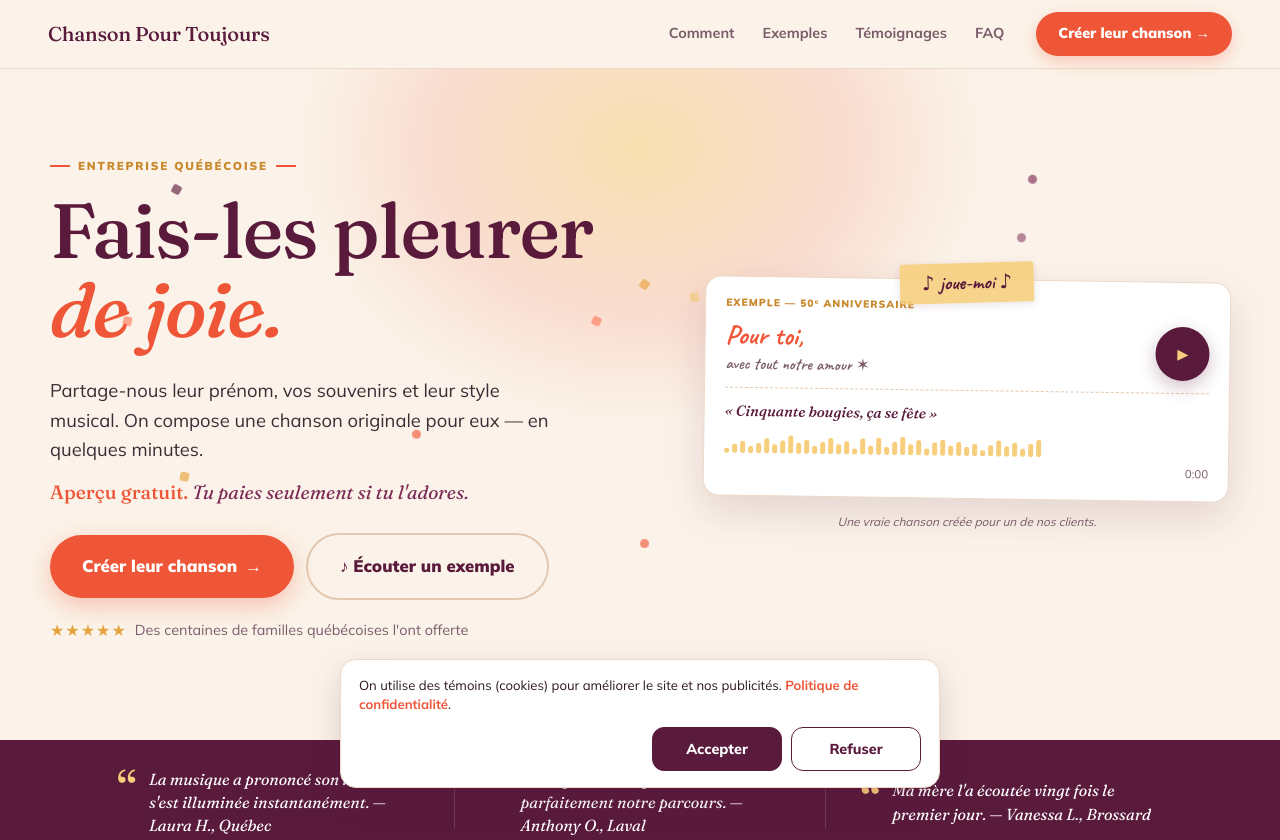
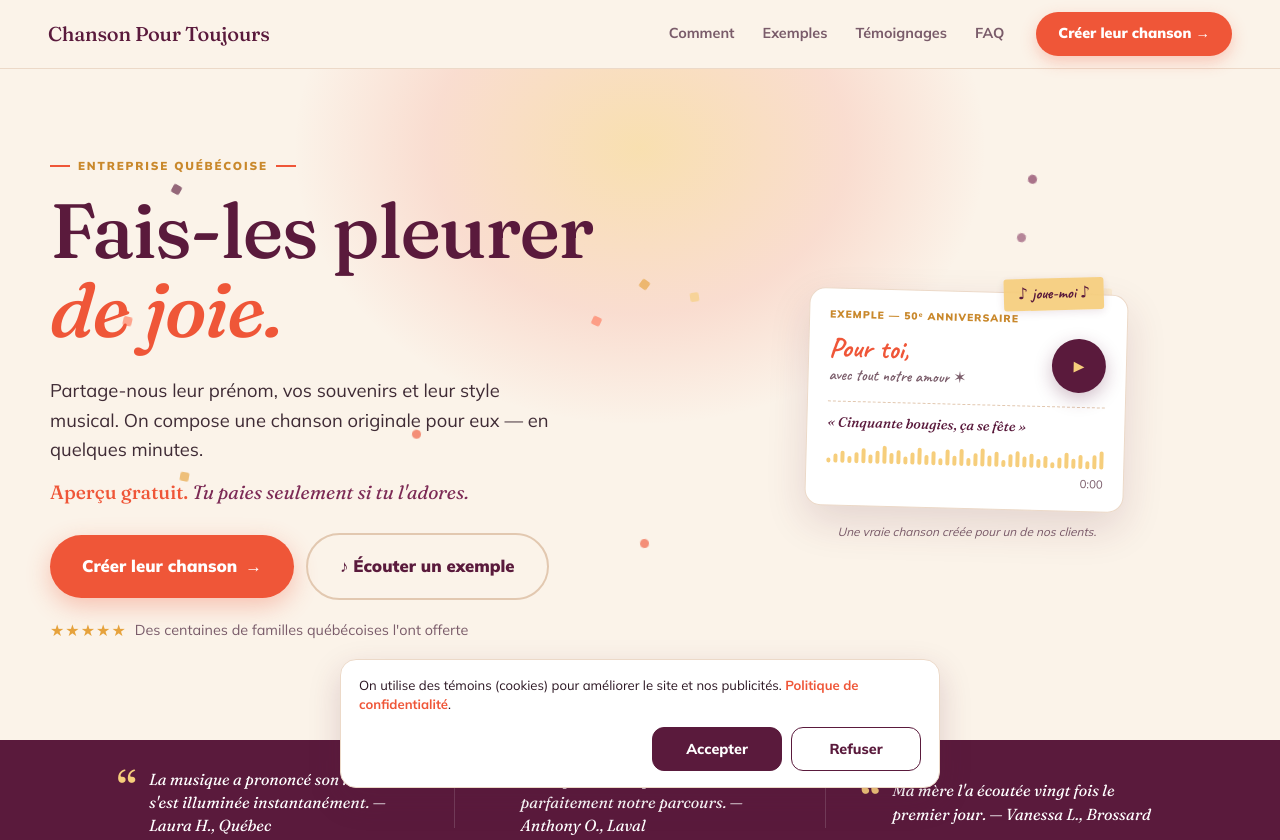
Before and after one commit to maxime1728/chansonpourtoujours, a plain HTML site: page index.html in a window 1280 px wide. Shown: the top 840 px of the page. Drawn offline with Linux system fonts and the light colour scheme.

Commit message:
Update index.html

```diff
--- a/index.html
+++ b/index.html
@@ -228,73 +228,70 @@
 @media(min-width:900px){.mobile-br{display:none;}}
 
 /* ═══ CARTE DÉDICACE HERO ═══ */
-
-/* Le wrap absorbe visuellement le débordement du rotate */
 .ded-wrap{
   position:relative;
-  margin-top:36px;
-  padding:18px 6px 0;        /* espace pour que le rotate ne soit pas coupé */
+  margin-top:40px;        /* espace pour "joue-moi" qui dépasse en haut */
+  max-width:380px;        /* box plus petite */
+  margin-left:auto;
+  margin-right:auto;
 }
-@media(min-width:900px){.ded-wrap{margin-top:0;padding:18px 0 0;}}
-
-.ded-tape{
-  position:absolute;top:2px;left:50%;
-  transform:translateX(-50%) rotate(-1.5deg);
-  background:rgba(246,206,124,.88);color:var(--wine);
-  font-family:var(--ff-h);font-size:1.25rem;font-weight:700;
-  padding:4px 22px;border-radius:3px;
-  box-shadow:0 2px 8px rgba(90,26,60,.13);
-  z-index:3;white-space:nowrap;pointer-events:none;
-}
+@media(min-width:900px){.ded-wrap{margin-top:40px;}}
 
 .ded-card{
   position:relative;background:#fff;
   border:1px solid var(--line2);border-radius:var(--r2);
-  padding:22px 18px 18px;
+  padding:20px 18px 16px;
   box-shadow:0 16px 40px rgba(90,26,60,.14);
   transform:rotate(1.5deg);
   transition:transform .35s ease,box-shadow .35s;
-  display:block;        /* écrase le display:flex de .track */
+  display:block;
 }
 .ded-card.playing{
   transform:rotate(0deg);
   box-shadow:0 22px 60px rgba(239,86,56,.20);
 }
 
+/* "joue-moi" chevauche le coin haut-droit de la box */
+.ded-tape{
+  position:absolute;
+  top:-16px;
+  right:24px;
+  transform:rotate(-3deg);
+  background:rgba(246,206,124,.92);color:var(--wine);
+  font-family:var(--ff-h);font-size:1rem;font-weight:700;
+  padding:3px 14px;border-radius:3px;
+  box-shadow:0 2px 8px rgba(90,26,60,.12);
+  white-space:nowrap;pointer-events:none;
+  z-index:3;
+}
+
 /* Label occasion */
 .ded-occ{
-  font-size:.66rem;font-weight:900;letter-spacing:.1em;
+  font-size:.64rem;font-weight:900;letter-spacing:.1em;
   text-transform:uppercase;color:var(--gold3);margin-bottom:10px;
 }
 
-/* Row 1 : texte dédicace à gauche, bouton play à droite */
+/* Row haut : texte à gauche + bouton à droite, rapprochés */
 .ded-row{
   display:flex;
   align-items:center;
-  justify-content:space-between;
-  gap:8px;               /* réduit pour rapprocher le bouton */
-  margin-bottom:16px;
+  gap:14px;
+  margin-bottom:14px;
 }
-.ded-texts{
-  flex:1 1 0;     /* prend tout l'espace disponible */
-  min-width:0;    /* empêche le flex child de dépasser */
-  overflow:hidden;
-}
+.ded-texts{ flex:1;min-width:0; }
 .ded-to{
-  font-family:var(--ff-h);font-size:1.85rem;font-weight:700;
+  font-family:var(--ff-h);font-size:1.75rem;font-weight:700;
   color:var(--coral);line-height:1;margin-bottom:3px;
   white-space:nowrap;
 }
 .ded-from{
-  font-family:var(--ff-h);font-size:1.05rem;
+  font-family:var(--ff-h);font-size:1rem;
   color:var(--mute);line-height:1.3;
   white-space:nowrap;
 }
-
-/* Bouton play — taille fixe, ne rétrécit jamais */
 .ded-btn{
-  flex:0 0 52px;
-  width:52px;height:52px;
+  flex:0 0 50px;
+  width:50px;height:50px;
   border-radius:50%;border:none;
   background:var(--wine);color:var(--gold2);
   font-size:.9rem;
@@ -307,23 +304,21 @@
 .ded-btn:hover,.ded-btn:active{transform:scale(1.08);}
 .ded-card.playing .ded-btn{background:var(--coral);}
 
-/* Row 2 : player sur toute la largeur */
+/* Player : titre + barres + temps, pleine largeur */
 .ded-player{
   border-top:1px dashed var(--line2);
-  padding-top:14px;
+  padding-top:12px;
 }
 .ded-title{
   font-family:var(--ff-d);font-style:italic;font-weight:500;
-  color:var(--wine);font-size:.88rem;line-height:1.25;
-  margin-bottom:10px;
+  color:var(--wine);font-size:.86rem;line-height:1.25;
+  margin-bottom:9px;
 }
 .ded-bars-wrap{
-  position:relative;height:24px;cursor:pointer;
-  width:100%;
+  position:relative;height:24px;cursor:pointer;width:100%;
 }
 .ded-bars{
-  display:flex;align-items:flex-end;gap:2px;height:24px;
-  width:100%;
+  display:flex;align-items:flex-end;gap:2px;height:24px;width:100%;
 }
 .ded-bars span{
   flex:1;max-width:5px;
@@ -336,18 +331,22 @@
 .ded-card.playing .ded-bars span:nth-child(2n){animation-duration:1.45s;animation-delay:.16s;}
 .ded-card.playing .ded-bars span:nth-child(3n){animation-duration:.82s;animation-delay:.3s;}
 .ded-card.playing .ded-bars span:nth-child(5n){animation-duration:1.22s;animation-delay:.1s;}
+.ded-seek{position:absolute;inset:0;cursor:pointer;touch-action:none;}
 
-.ded-seek{position:absolute;inset:0;cursor:pointer;touch-action:none;}
+/* Temps à gauche sous barres */
 .ded-time{
-  text-align:right;          /* aligné à droite = fin des barres */
+  text-align:left;
   font-size:.7rem;color:var(--mute);margin-top:6px;
   font-variant-numeric:tabular-nums;
+  min-width:auto;
 }
 .ded-cap{
   text-align:center;font-size:.74rem;color:var(--mute);
   font-style:italic;margin-top:14px;
 }
 .ded-card audio{display:none!important;}
+
+
 
 /* ═══ PREUVE SOCIALE FLASH ═══ */
 .flash{background:var(--wine);padding:22px 18px;}
@@ -680,20 +679,10 @@
   .hero-free{ font-size:1.2rem; }
   .hero-stars{ font-size:.9rem; }
 
-  /* — Carte dédicace — */
-  .ded-wrap{ margin-top:0; padding:18px 0 0; }
-  .ded-card{
-    padding:24px 24px 20px;   /* réduit vs 36px 32px */
-    transform:rotate(.8deg);
-    overflow:visible;
-  }
+  /* — Carte dédicace — même taille que mobile — */
+  .ded-wrap{ margin-top:40px; }
+  .ded-card{ transform:rotate(1.5deg); }
   .ded-card.playing{ transform:rotate(0); }
-  .ded-occ{ font-size:.64rem; }
-  .ded-to{ font-size:1.7rem; }   /* réduit vs 2.4rem */
-  .ded-from{ font-size:1.05rem; } /* réduit vs 1.5rem */
-  .ded-btn{ flex:0 0 48px; width:48px; height:48px; font-size:.9rem; }
-  .ded-title{ font-size:.92rem; }
-  .ded-row{ gap:10px; margin-bottom:12px; }
 
   /* — Flash preuve sociale — */
   .flash{ padding:28px 48px; }
@@ -847,9 +836,11 @@
 
     <!-- Carte dédicace / lecteur hero -->
     <div class="ded-wrap">
-      <span class="ded-tape">♪ joue-moi ♪</span>
       <div class="ded-card track" id="heroCard">
+        <span class="ded-tape">♪ joue-moi ♪</span>
         <div class="ded-occ">Exemple — 50ᵉ anniversaire</div>
+
+        <!-- Row haut : texte dédicace + bouton play -->
         <div class="ded-row">
           <div class="ded-texts">
             <div class="ded-to">Pour toi,</div>
@@ -857,6 +848,8 @@
           </div>
           <button class="ded-btn track-play" type="button" aria-label="Écouter l'exemple" onclick="tToggle(this)">▶</button>
         </div>
+
+        <!-- Player : titre + barres + temps -->
         <div class="ded-player">
           <div class="ded-title">« Cinquante bougies, ça se fête »</div>
           <div class="ded-bars-wrap track-bars-wrap">
@@ -867,6 +860,7 @@
             <span class="t-cur">0:00</span>
           </div>
         </div>
+
         <audio preload="metadata" onloadedmetadata="tDur(this)" ontimeupdate="tTick(this)" onplay="tPlay(this)" onpause="tPause(this)" onended="tEnd(this)">
           <source src="https://assets.cdn.filesafe.space/2aEvL7jAfKfV4D45pRD5/media/69e50a412c135a8c83589a20.mp3" type="audio/mpeg">
         </audio>
```
